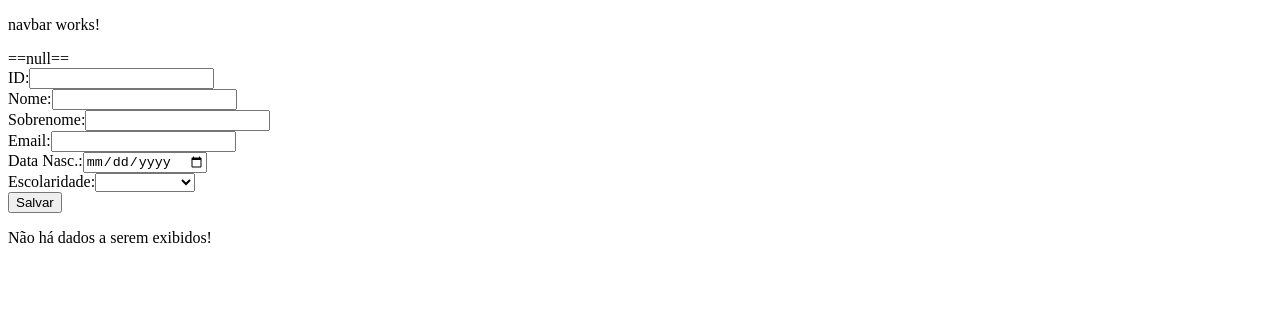
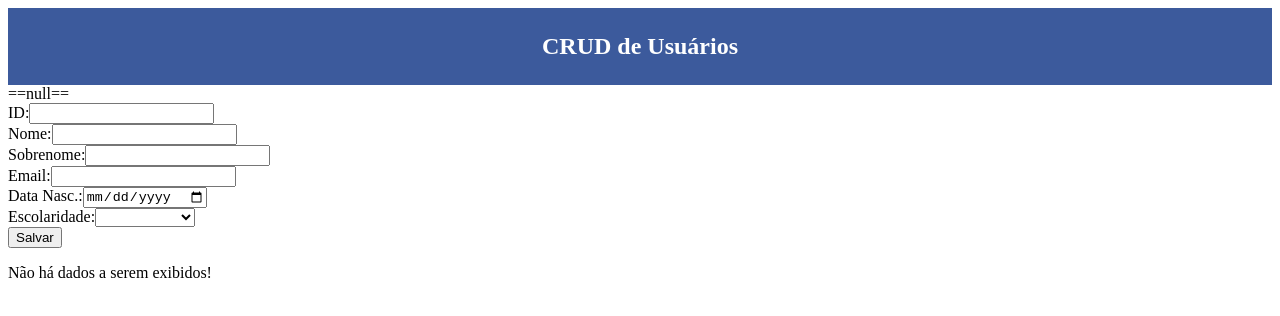
Before and after one commit to gustavo-cazarini/angular-usuarios-crud, an Angular app: page / in a window 1280 px wide. Shown: the top 316 px of the page. Built offline with nearby package versions, Linux system fonts and the light colour scheme.

Commit message:
style: navbar

```diff
--- a/src/app/navbar/navbar.component.css
+++ b/src/app/navbar/navbar.component.css
@@ -0,0 +1,6 @@
+nav {
+    background-color: rgb(60, 90, 156);
+    color: #fff;
+    padding: 5px;
+    text-align: center;
+}
--- a/src/app/navbar/navbar.component.html
+++ b/src/app/navbar/navbar.component.html
@@ -1 +1,3 @@
-<p>navbar works!</p>
+<nav>
+    <h1>CRUD de Usuários</h1>
+</nav>
```
